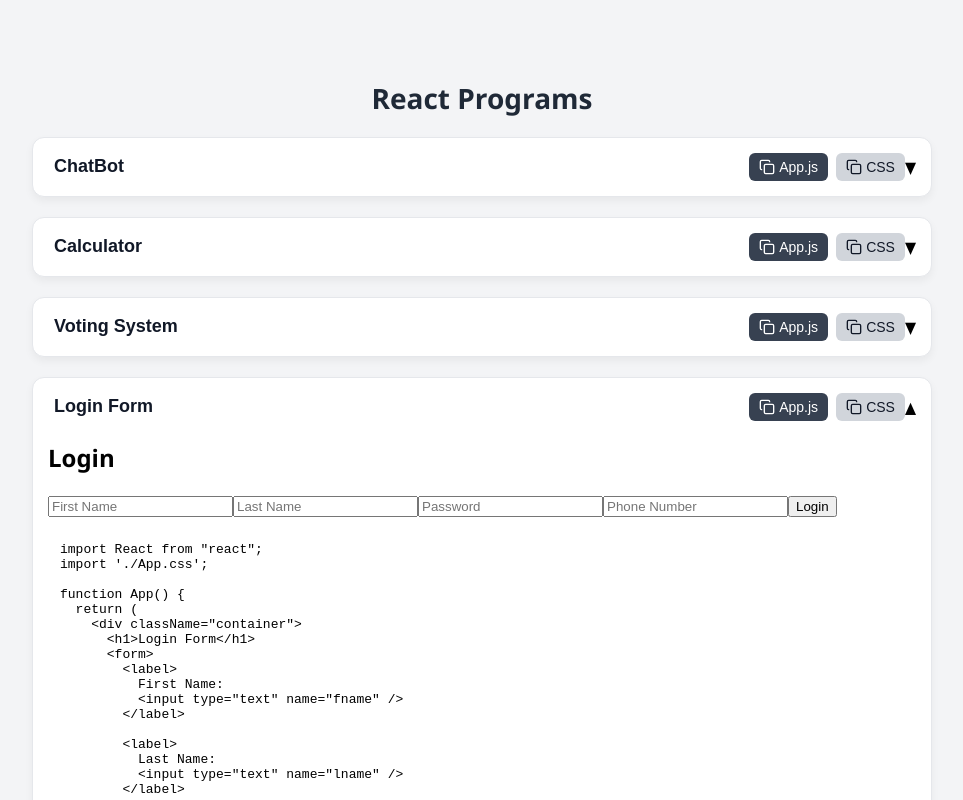
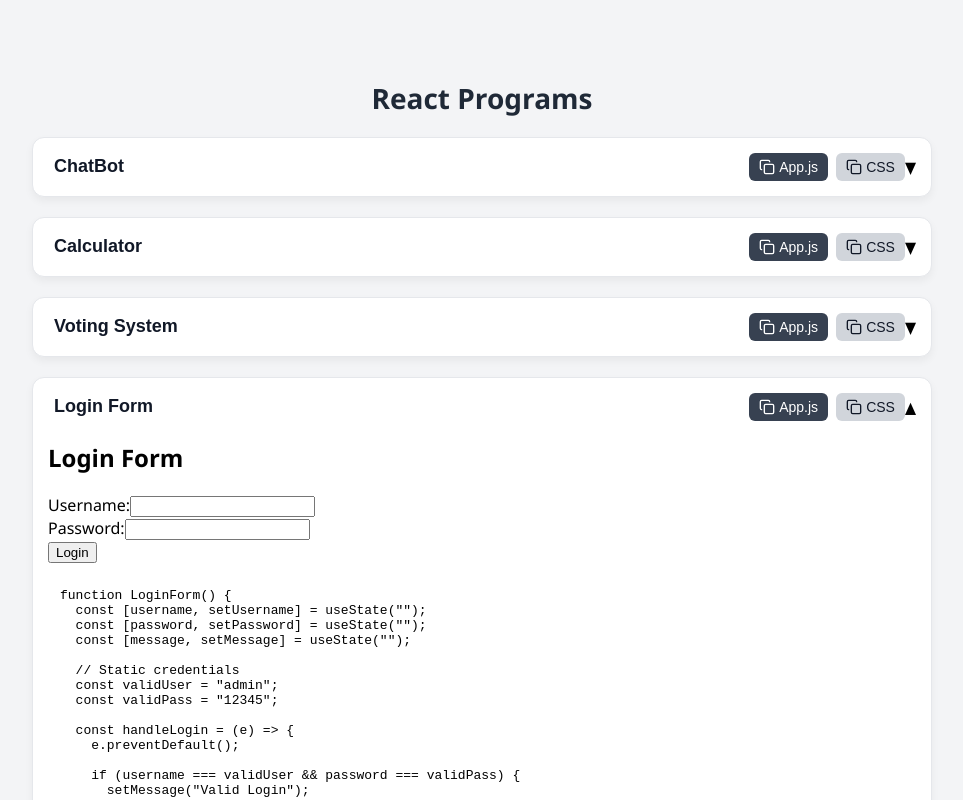
Before and after one commit to snagatushar/reactprograms, a React (Create React App) app: page / in a window 1280 px wide. Both pictures are taken after a click on the button "Login Form". Shown: the top 800 px of the page, without its empty margins (158-1121 px from the left). Built offline with nearby package versions, Linux system fonts and the light colour scheme.

Commit message:
login form fixed

```diff
--- a/src/App.js
+++ b/src/App.js
@@ -340,16 +340,50 @@ h3 {
 
 /* ================= Login Form ================= */
 function LoginForm() {
+  const [username, setUsername] = useState("");
+  const [password, setPassword] = useState("");
+  const [message, setMessage] = useState("");
+
+  // Static credentials
+  const validUser = "admin";
+  const validPass = "12345";
+
+  const handleLogin = (e) => {
+    e.preventDefault();
+
+    if (username === validUser && password === validPass) {
+      setMessage("Valid Login");
+    } else {
+      setMessage("Invalid Login");
+    }
+  };
+
   return (
     <div className="login">
-      <h2>Login</h2>
-      <form>
-        <input type="text" placeholder="First Name" />
-        <input type="text" placeholder="Last Name" />
-        <input type="password" placeholder="Password" />
-        <input type="number" placeholder="Phone Number" />
+      <h2>Login Form</h2>
+      <form onSubmit={handleLogin}>
+        <div>
+          <label>Username:</label>
+          <input
+            type="text"
+            value={username}
+            onChange={(e) => setUsername(e.target.value)}
+          />
+        </div>
+
+        <div>
+          <label>Password:</label>
+          <input
+            type="password"
+            value={password}
+            onChange={(e) => setPassword(e.target.value)}
+          />
+        </div>
+
         <button type="submit">Login</button>
       </form>
+
+      <div>{message}</div>
     </div>
   );
 }
@@ -446,41 +480,54 @@ function StarRating() {
   );
 }
 
-const loginCode = `import React from "react";
-import './App.css';
-
-function App() {
-  return (
-    <div className="container">
-      <h1>Login Form</h1>
-      <form>
-        <label>
-          First Name:
-          <input type="text" name="fname" />
-        </label>
-
-        <label>
-          Last Name:
-          <input type="text" name="lname" />
-        </label>
-
-        <label>
-          Password:
-          <input type="password" name="password" />
-        </label>
-
-        <label>
-          Phone Number:
-          <input type="number" name="phno" />
-        </label>
-
-        <input type="submit" value="Login" />
+const loginCode = `function LoginForm() {
+  const [username, setUsername] = useState("");
+  const [password, setPassword] = useState("");
+  const [message, setMessage] = useState("");
+
+  // Static credentials
+  const validUser = "admin";
+  const validPass = "12345";
+
+  const handleLogin = (e) => {
+    e.preventDefault();
+
+    if (username === validUser && password === validPass) {
+      setMessage("Valid Login");
+    } else {
+      setMessage("Invalid Login");
+    }
+  };
+
+  return (
+    <div className="login">
+      <h2>Login Form</h2>
+      <form onSubmit={handleLogin}>
+        <div>
+          <label>Username:</label>
+          <input
+            type="text"
+            value={username}
+            onChange={(e) => setUsername(e.target.value)}
+          />
+        </div>
+
+        <div>
+          <label>Password:</label>
+          <input
+            type="password"
+            value={password}
+            onChange={(e) => setPassword(e.target.value)}
+          />
+        </div>
+
+        <button type="submit">Login</button>
       </form>
-    </div>
-  );
-}
-
-export default App;
+
+      <div>{message}</div>
+    </div>
+  );
+}
 `;
 const loginCss = `/* App.css */
 body {
@@ -1181,7 +1228,6 @@ const dragAndDropCode = `<!DOCTYPE html>
 </body>
 </html>
 `;
-
 const dragAndDropCss = `body {
   font-family: Arial, sans-serif;
   display: flex;
@@ -1644,7 +1690,6 @@ function App() {
 
 export default App;
 `;
-
 const bookManagementCss = `/* Basic styling - mostly inline styles used in the component */
 /* You can add additional CSS here if needed */
 
```
